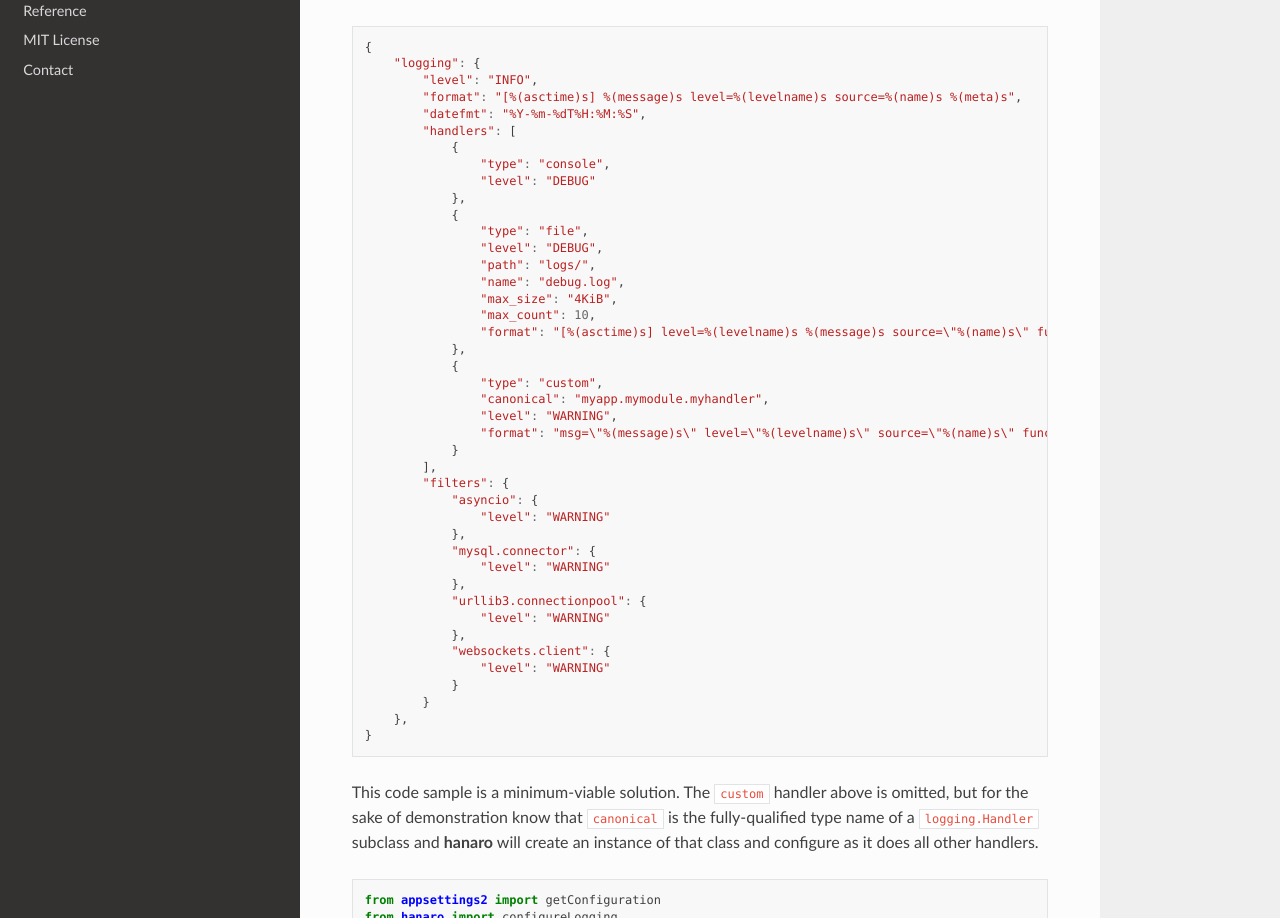
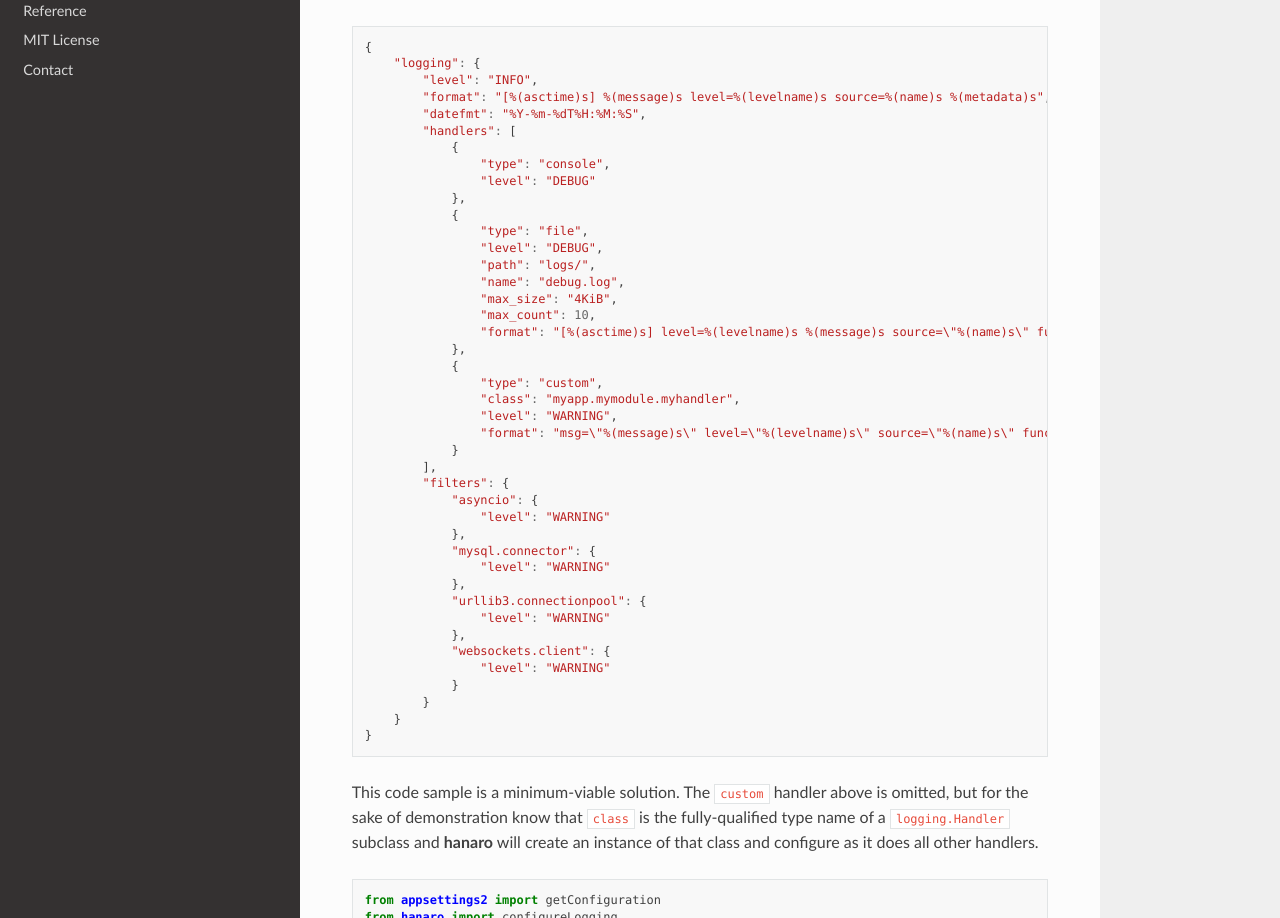
Before and after one commit to wilson0x4d/hanaro, a Sphinx documentation site: the page built from docs/quickstart.rst, in a window 1280 px wide and 1400 px high, scrolled down 445 px. Shown: the part 170-1088 px from the top of the window. Built offline with Sphinx 7.4.7 and the Read the Docs theme 3.1.0, drawn with Linux system fonts in a browser that asks for light colours.

Commit message:
fix(docs) typo in example json

```diff
--- a/docs/quickstart.rst
+++ b/docs/quickstart.rst
@@ -23,7 +23,7 @@
     {
         "logging": {
             "level": "INFO",
-            "format": "[%(asctime)s] %(message)s level=%(levelname)s source=%(name)s %(meta)s",
+            "format": "[%(asctime)s] %(message)s level=%(levelname)s source=%(name)s %(metadata)s",
             "datefmt": "%Y-%m-%dT%H:%M:%S",
             "handlers": [
                 {
@@ -37,13 +37,13 @@
                     "name": "debug.log",
                     "max_size": "4KiB",
                     "max_count": 10,
-                    "format": "[%(asctime)s] level=%(levelname)s %(message)s source=\"%(name)s\" func=\"%(funcName)s\" %(meta)s"
+                    "format": "[%(asctime)s] level=%(levelname)s %(message)s source=\"%(name)s\" func=\"%(funcName)s\" %(metadata)s"
                 },
                 {
                     "type": "custom",
-                    "canonical": "myapp.mymodule.myhandler",
+                    "class": "myapp.mymodule.myhandler",
                     "level": "WARNING",
-                    "format": "msg=\"%(message)s\" level=\"%(levelname)s\" source=\"%(name)s\" func=\"%(funcName)s\" %(meta)s"
+                    "format": "msg=\"%(message)s\" level=\"%(levelname)s\" source=\"%(name)s\" func=\"%(funcName)s\" %(metadata)s"
                 }
             ],
             "filters": {
@@ -60,10 +60,10 @@
                     "level": "WARNING"
                 }
             }
-        },
+        }
     }
 
-This code sample is a minimum-viable solution. The ``custom`` handler above is omitted, but for the sake of demonstration know that ``canonical`` is the fully-qualified type name of a ``logging.Handler`` subclass and **hanaro** will create an instance of that class and configure as it does all other handlers.
+This code sample is a minimum-viable solution. The ``custom`` handler above is omitted, but for the sake of demonstration know that ``class`` is the fully-qualified type name of a ``logging.Handler`` subclass and **hanaro** will create an instance of that class and configure as it does all other handlers.
 
 .. code:: python
 
--- a/docs/ref/ContextInjectionFilter.rst
+++ b/docs/ref/ContextInjectionFilter.rst
@@ -10,7 +10,7 @@
 
     :param dict[str,str] context: The context to be injected. Each key of the dictionary representing one attribute to be injected into logging Records.
     :param bool isMetadata: (OPTIONAL) Indicates that the context should be aggregated into a single ``metadata`` attribute. Default is ``False``.
-    :param str metadataName: (OPTIONAL) The name of the "meta" attribute. Default is ``metadata``.
+    :param str metadataName: (OPTIONAL) The name of the "metadata" attribute. Default is ``metadata``.
 
 What is the ``metadata`` attribute?
 -----------------------------------
```
Also changed, not shown: README.md (+6 -6 lines).
